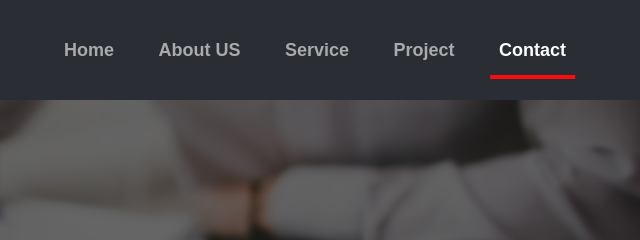
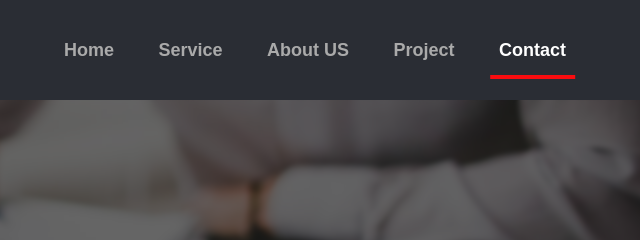
Before and after one commit to ShivChevli/WebLayout, a plain HTML site: page index.html in a window 1280 px wide. Shown: the top 240 px of the page, 624-1264 px from the left. Drawn offline with Linux system fonts and the light colour scheme.

Commit message:
solve Scrolling idication Issue

```diff
--- a/index.html
+++ b/index.html
@@ -35,8 +35,8 @@
                 </ul> -->
                 <ul class="nevigation">
                     <li class="avtiveLink" data-linkId="0">Home</li>
-                    <li data-linkId="1">About US</li>
-                    <li data-linkId="2">Service</li>
+                    <li data-linkId="1">Service</li>
+                    <li data-linkId="2">About US</li>
                     <li data-linkId="3">Project</li>
                     <li data-linkId="4">Contact</li>
                 </ul>
@@ -50,8 +50,8 @@
                 </ul> -->
                 <ul class="sm-nevigation">
                     <li class="avtiveLink" data-linkId="0">Home</li>
-                    <li data-linkId="1"><span>About US</span></li>
-                    <li data-linkId="2">Service</li>
+                    <li data-linkId="1">Service</li>
+                    <li data-linkId="2"><span>About US</span></li>
                     <li data-linkId="3">Project</li>
                     <li data-linkId="4">Contact</li>
                 </ul>
--- a/js/mainScript.js
+++ b/js/mainScript.js
@@ -1,4 +1,4 @@
-var val = ['home', 'aboutUs', 'service', 'project', 'contact']
+var val = ['home', 'service', 'aboutUs', 'project', 'contact']
 var arr = [];
 val.forEach(li => {
     arr.push(document.getElementById(li).offsetTop - 100);
```
